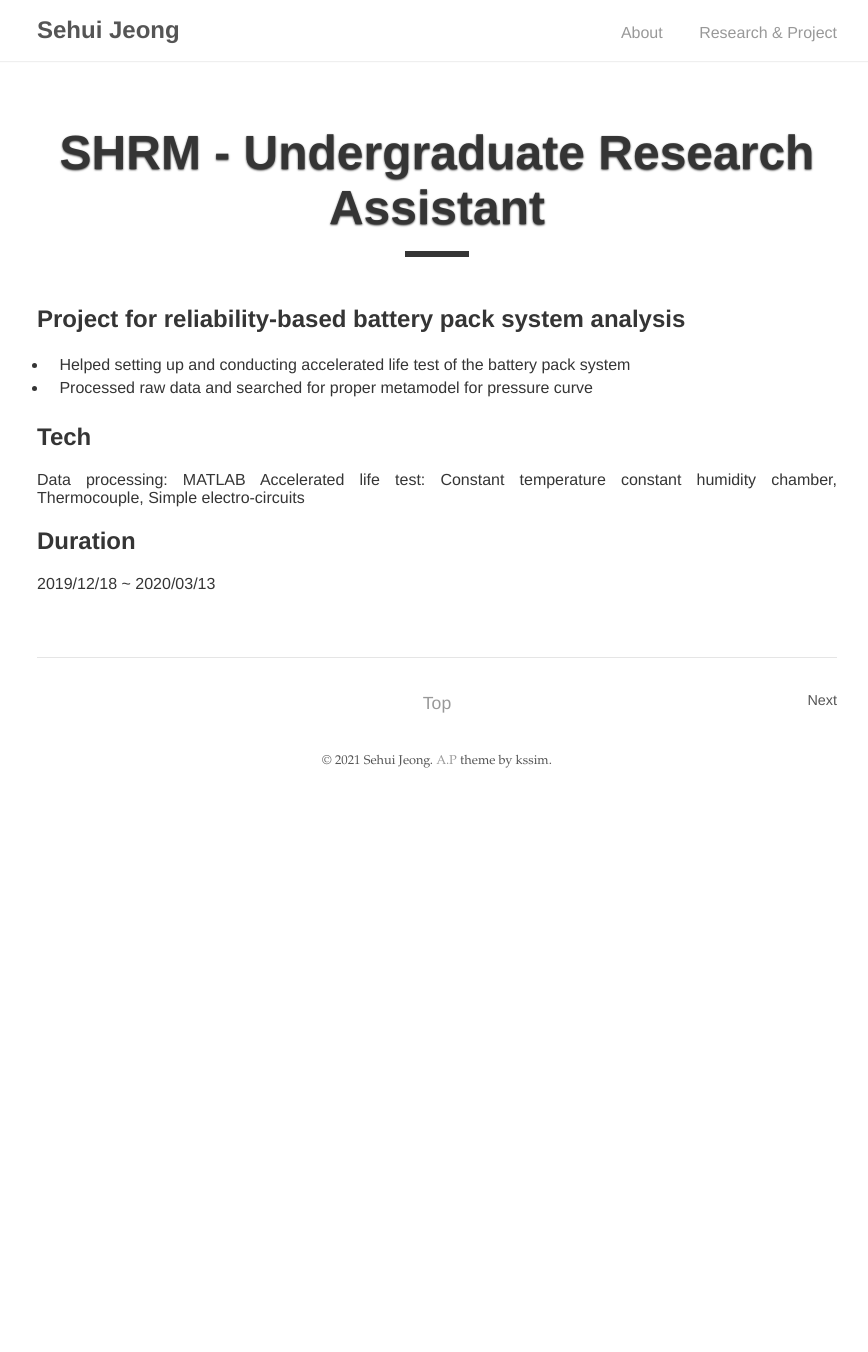
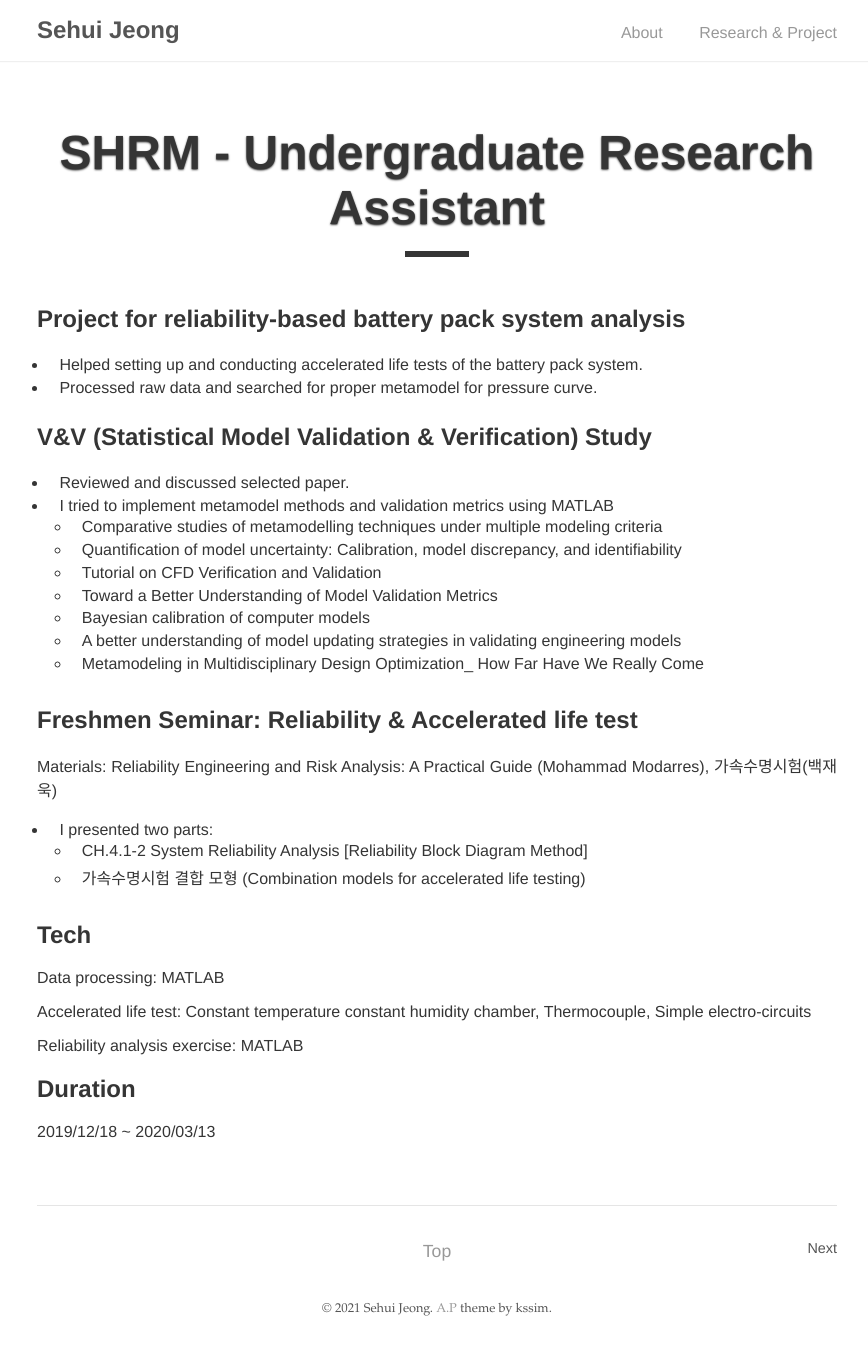
Before and after one commit to tpgml2612/CV, a Jekyll site: the page built from _posts/2019-12-18-shrm.md, in a window 1280 px wide. Shown: the whole page, without its empty margins (203-1071 px from the left). Built offline with Jekyll 4.4.1, drawn with Linux system fonts in a browser that asks for light colours; before the commit the page ends 900 px from its top, so only the background shows below that.

Commit message:
Update 2019-12-18-shrm.md

```diff
--- a/_posts/2019-12-18-shrm.md
+++ b/_posts/2019-12-18-shrm.md
@@ -7,12 +7,32 @@ type: SHRM
 ---
 
 ## Project for reliability-based battery pack system analysis
-* Helped setting up and conducting accelerated life test of the battery pack system
-* Processed raw data and searched for proper metamodel for pressure curve
+* Helped setting up and conducting accelerated life tests of the battery pack system.
+* Processed raw data and searched for proper metamodel for pressure curve.
+
+## V&V (Statistical Model Validation & Verification) Study
+* Reviewed and discussed selected paper.
+* I tried to implement metamodel methods and validation metrics using MATLAB
+  * Comparative studies of metamodelling techniques under multiple modeling criteria
+  * Quantification of model uncertainty: Calibration, model discrepancy, and identifiability
+  * Tutorial on CFD Verification and Validation
+  * Toward a Better Understanding of Model Validation Metrics
+  * Bayesian calibration of computer models
+  * A better understanding of model updating strategies in validating engineering models
+  * Metamodeling in Multidisciplinary Design Optimization_ How Far Have We Really Come
+
+## Freshmen Seminar: Reliability & Accelerated life test
+Materials: Reliability Engineering and Risk Analysis: A Practical Guide (Mohammad Modarres), 가속수명시험(백재욱)
+* I presented two parts:
+  * CH.4.1-2 System Reliability Analysis [Reliability Block Diagram Method]
+  * 가속수명시험 결합 모형 (Combination models for accelerated life testing)
 
 ## Tech
 Data processing: MATLAB
+
 Accelerated life test: Constant temperature constant humidity chamber, Thermocouple, Simple electro-circuits
+
+Reliability analysis exercise: MATLAB
 
 ## Duration
 2019/12/18 ~ 2020/03/13
```
